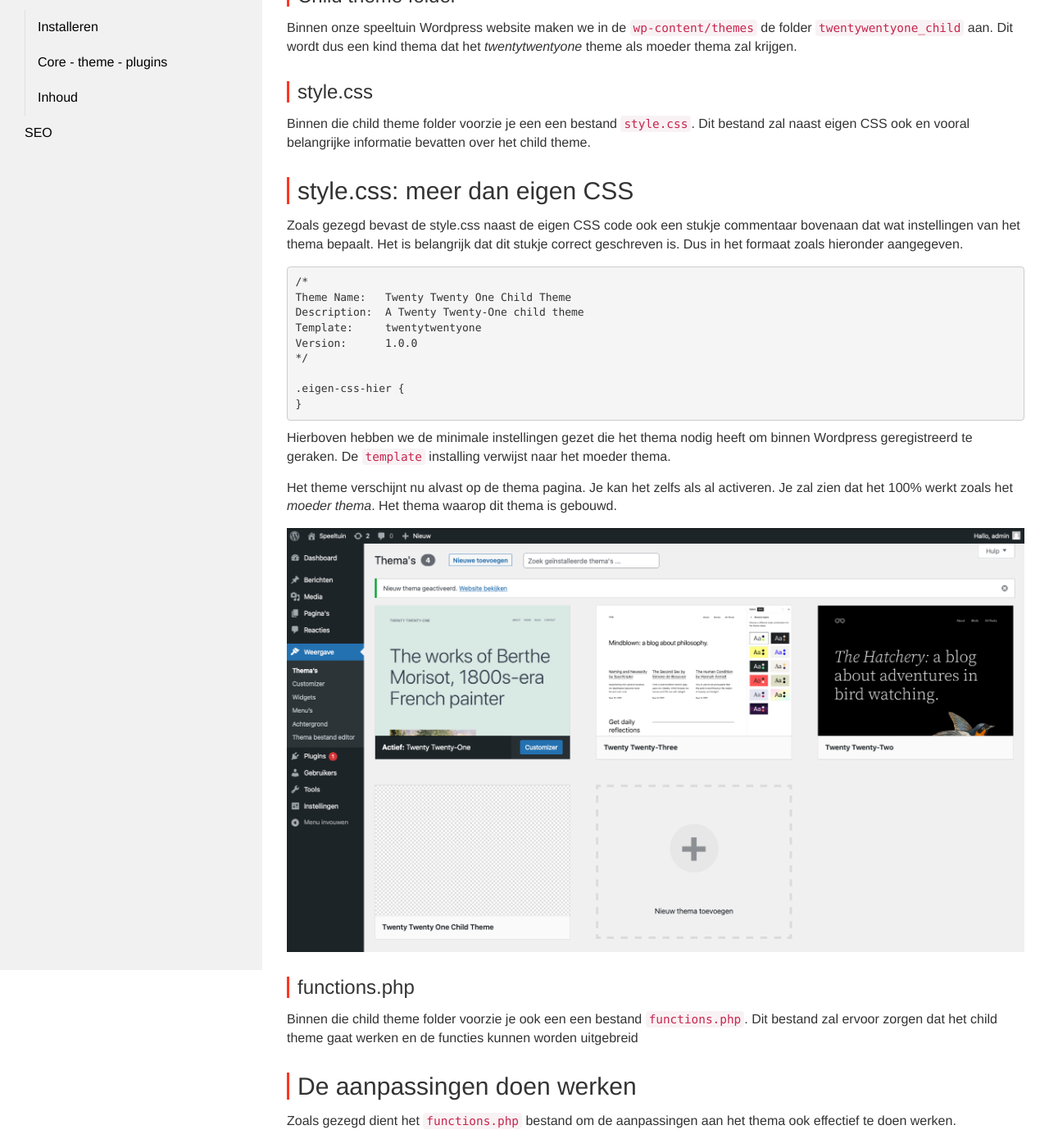
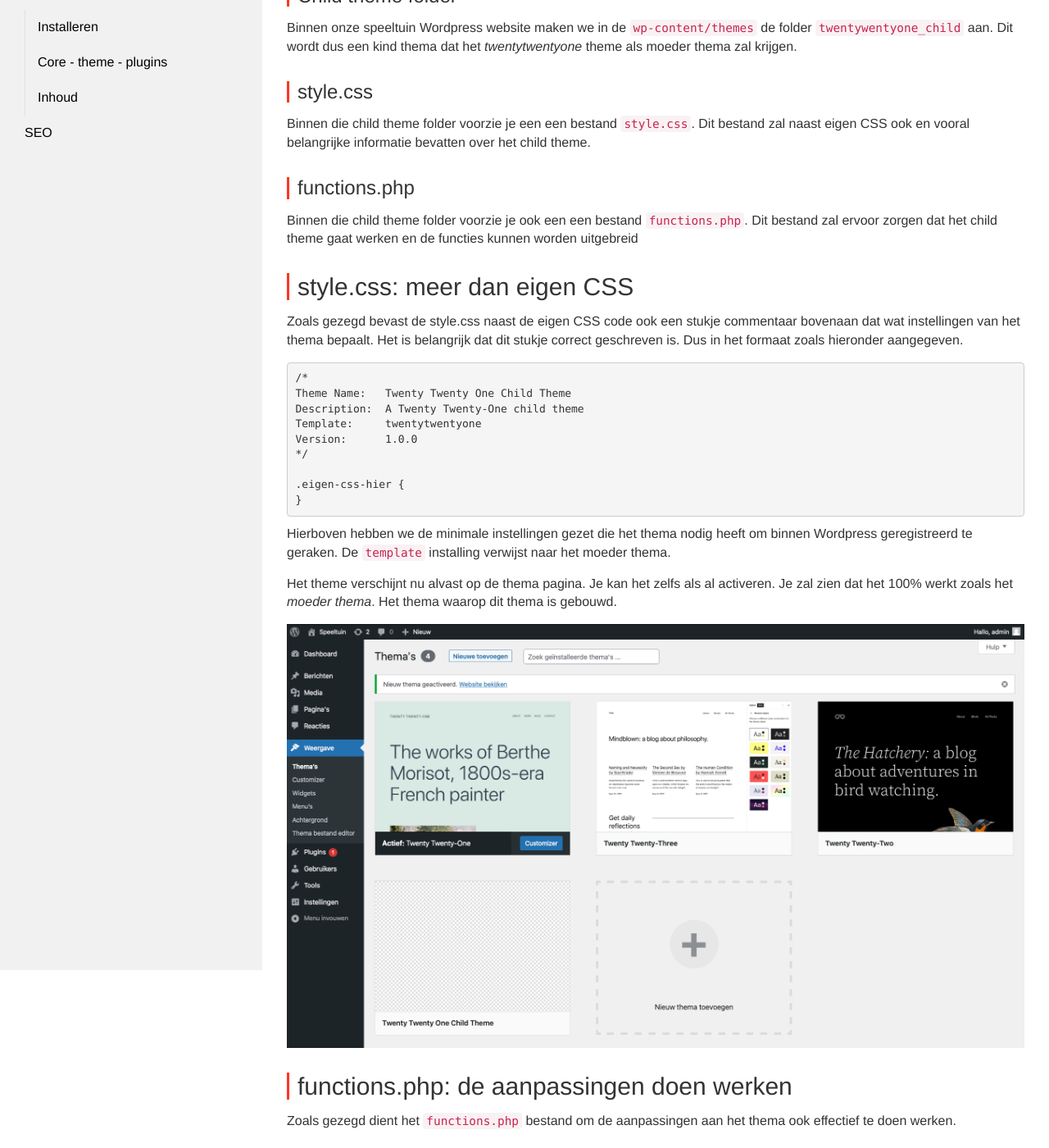
Before and after one commit to Syntra-Brussel/dynamische-webtechnieken, a Jekyll site: the page built from wordpress/child-theme.md, in a window 1280 px wide and 1400 px high, scrolled down 317 px. Shown: the whole window at 82% size. Built offline with Jekyll 4.4.1, drawn with Linux system fonts in a browser that asks for light colours; nearby versions of some CDN libraries; a script that is not in the unit is left out; some of the changed lines change nothing that is shown.

Commit message:
Update child-theme.md

```diff
--- a/wordpress/child-theme.md
+++ b/wordpress/child-theme.md
@@ -17,6 +17,9 @@
 
 ### style.css
 Binnen die child theme folder voorzie je een een bestand <code>style.css</code>. Dit bestand zal naast eigen CSS ook en vooral belangrijke informatie bevatten over het child theme.
+
+### functions.php
+Binnen die child theme folder voorzie je ook een een bestand <code>functions.php</code>. Dit bestand zal ervoor zorgen dat het child theme gaat werken en de functies kunnen worden uitgebreid
 
 ## style.css: meer dan eigen CSS
 Zoals gezegd bevast de style.css naast de eigen CSS code ook een stukje commentaar bovenaan dat wat instellingen van het thema bepaalt. Het is belangrijk dat dit stukje correct geschreven is. Dus in het formaat zoals hieronder aangegeven.
@@ -40,10 +43,8 @@
 
 <img src="images/child_theme_ready.jpg" />
 
-### functions.php
-Binnen die child theme folder voorzie je ook een een bestand <code>functions.php</code>. Dit bestand zal ervoor zorgen dat het child theme gaat werken en de functies kunnen worden uitgebreid
 
-## De aanpassingen doen werken
+## functions.php: de aanpassingen doen werken
 
 Zoals gezegd dient het <code>functions.php</code> bestand om de aanpassingen aan het thema ook effectief te doen werken.
 
```
